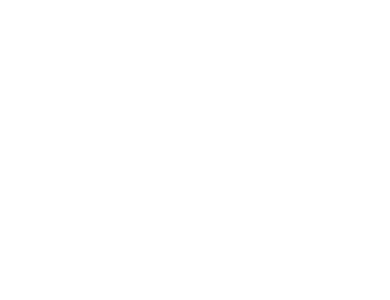
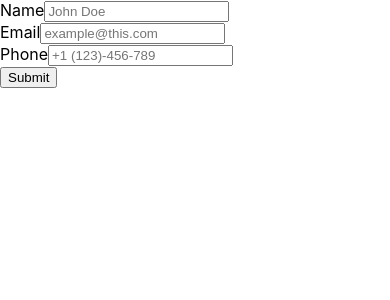
Before and after one commit to supersakana/cv_builder, a React (Create React App) app: page / in a window 390 px wide. Shown: the top 300 px of the page. Built offline with nearby package versions, Linux system fonts and the light colour scheme.

Commit message:
add basic form with general info (name, email, phone, submit)

```diff
--- a/src/App.js
+++ b/src/App.js
@@ -1,6 +1,9 @@
+import Form from "./components/Form";
+
 function App() {
   return (
     <div>
+      <Form />
     </div>
   );
 }
--- /dev/null
+++ b/src/components/Form.js
@@ -0,0 +1,24 @@
+const Form = () => {
+  return (
+    <form>
+      <div>
+        <label for='name'>Name</label>
+        <input type='text' placeholder="John Doe" />
+      </div>
+
+      <div>
+        <label for='email'>Email</label>
+        <input type='email' placeholder='example@this.com' />
+      </div>
+
+      <div>
+        <label for='phone'>Phone</label>
+        <input type='phone' placeholder='+1 (123)-456-789' />
+      </div>
+
+      <input type='submit' value='Submit' />
+    </form>
+  )
+}
+
+export default Form
```
